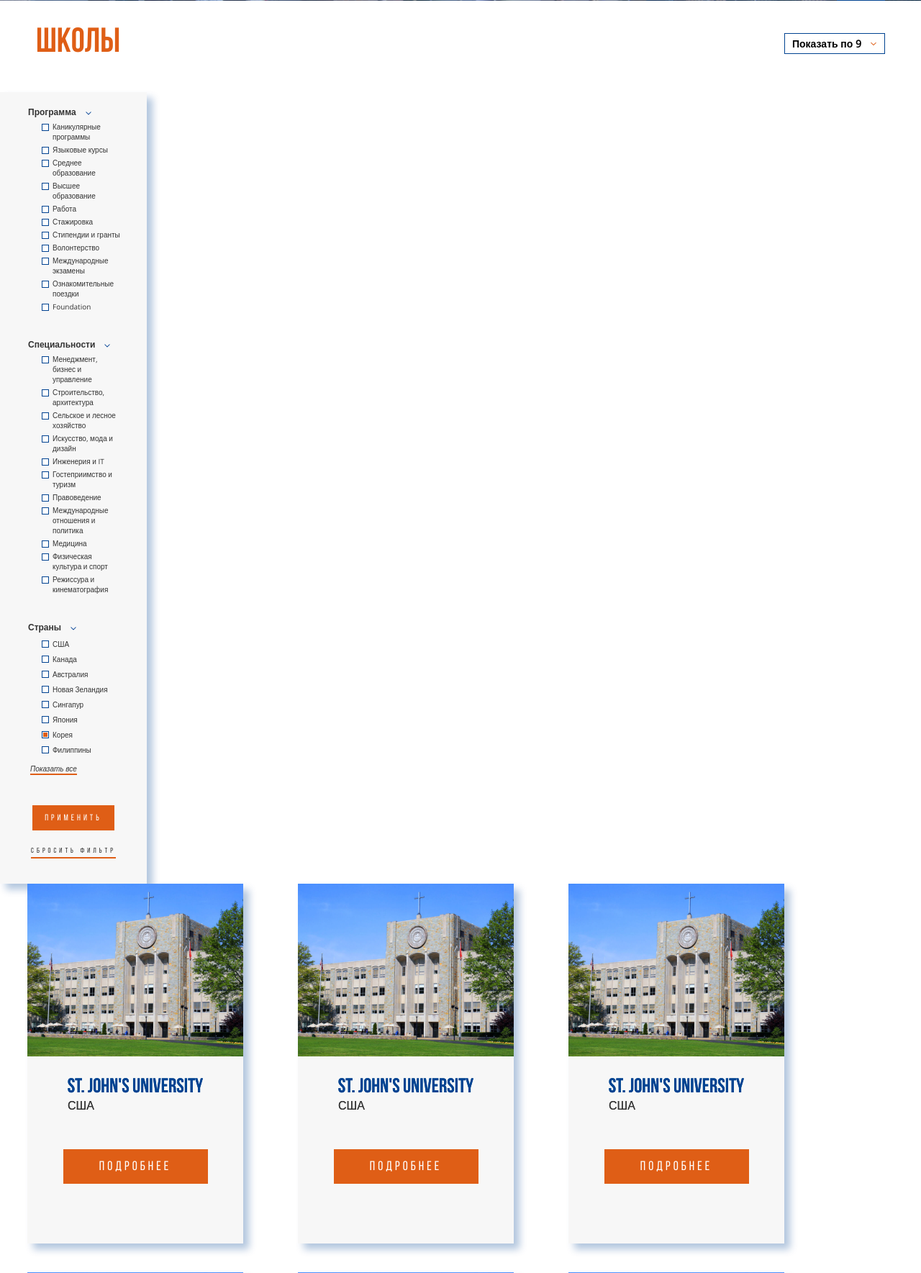
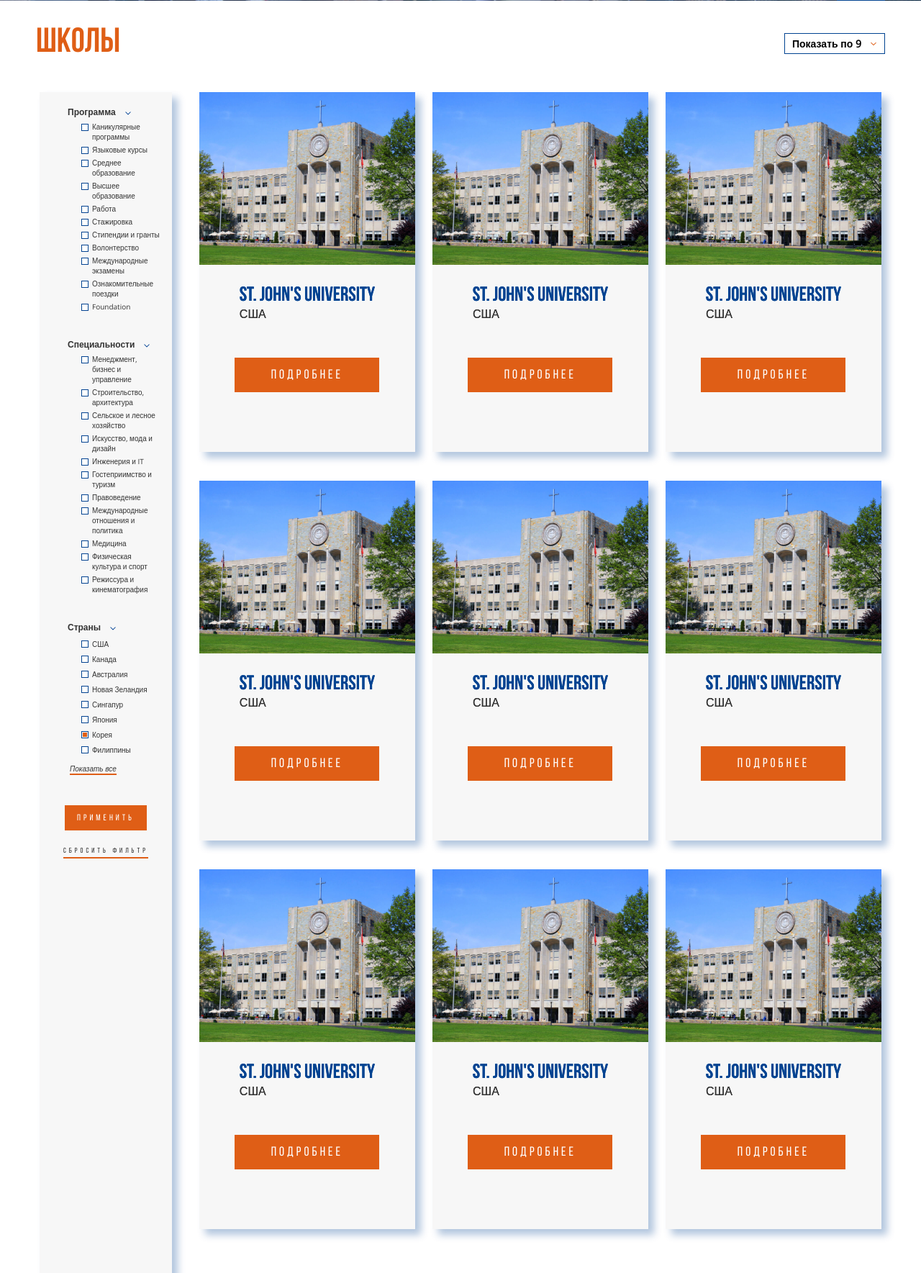
Before and after one commit to denver411/denver411.github.io, a PHP site: page / in a window 1280 px wide. Shown: the part 639-2408 px from the top of the page at 72% size. Run offline with PHP 8.4, Linux system fonts and the light colour scheme.

Commit message:
Update content.css

```diff
--- a/exelente_ru/css/content.css
+++ b/exelente_ru/css/content.css
@@ -1,3 +1,8 @@
+section.content.content__schools {
+    max-width: 1170px;
+    display: flex;
+    margin: 0 auto;
+}
 
 a {
 	text-decoration: none;
```
